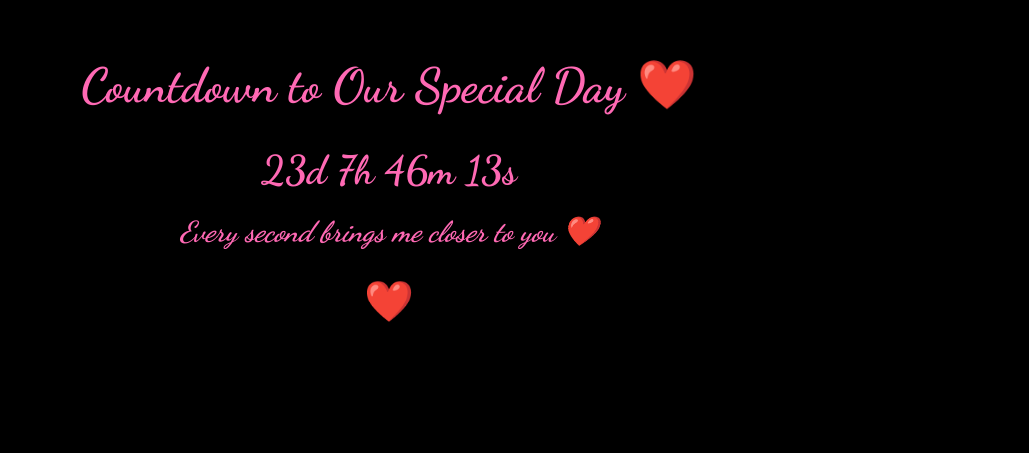
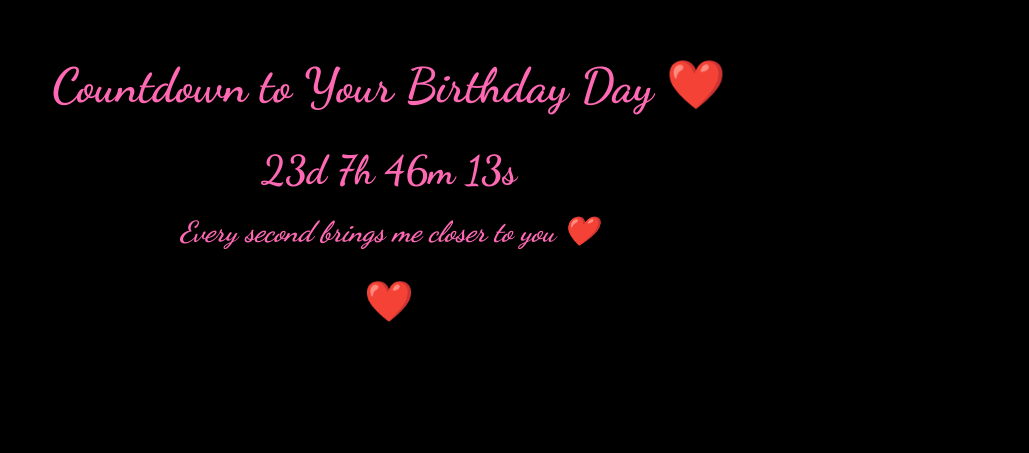
Before and after one commit to adithyanmd007/CountdowntoBirthday, a plain HTML site: page index.html in a window 1280 px wide. Shown: the part 222-675 px from the top of the page, without its empty margins (251-1280 px from the left). Drawn offline with Linux system fonts and the light colour scheme.

Commit message:
index.html

```diff
--- a/index.html
+++ b/index.html
@@ -72,7 +72,7 @@
 </head>
 <body>
 
-    <h1>Countdown to Our Special Day ❤️</h1>
+    <h1>Countdown to Your Birthday Day ❤️</h1>
     <div id="countdown"></div>
     <p id="message"></p>
     <div class="heart">❤️</div>
```
